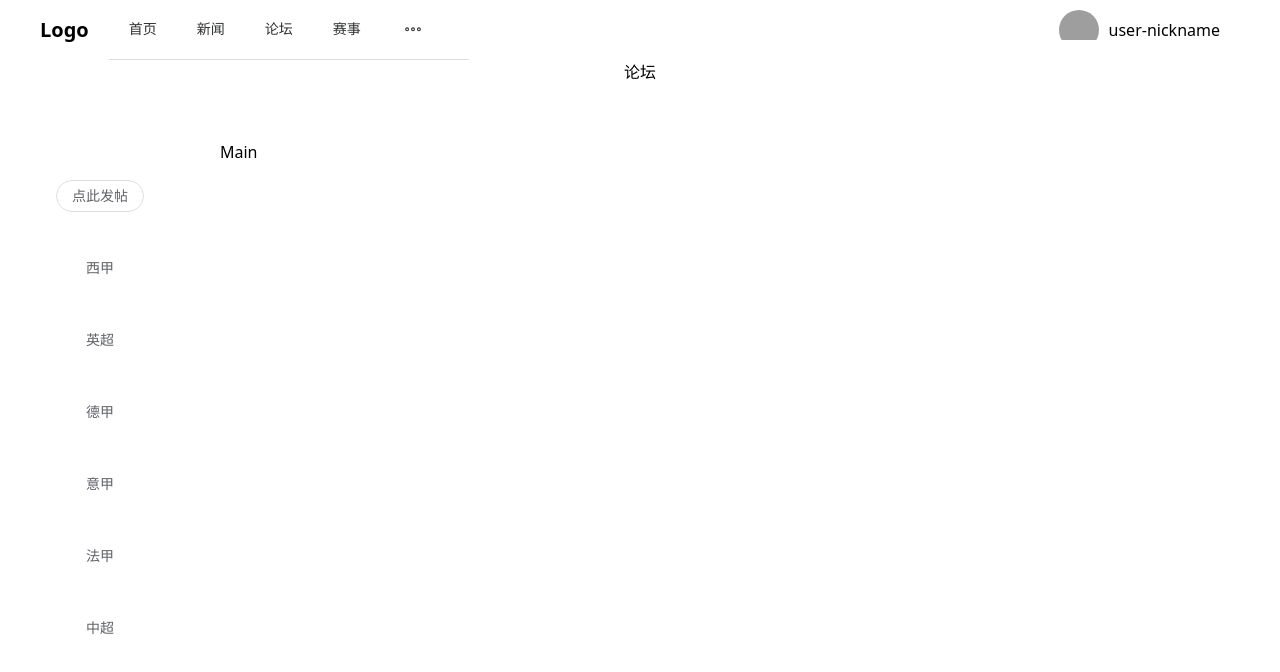
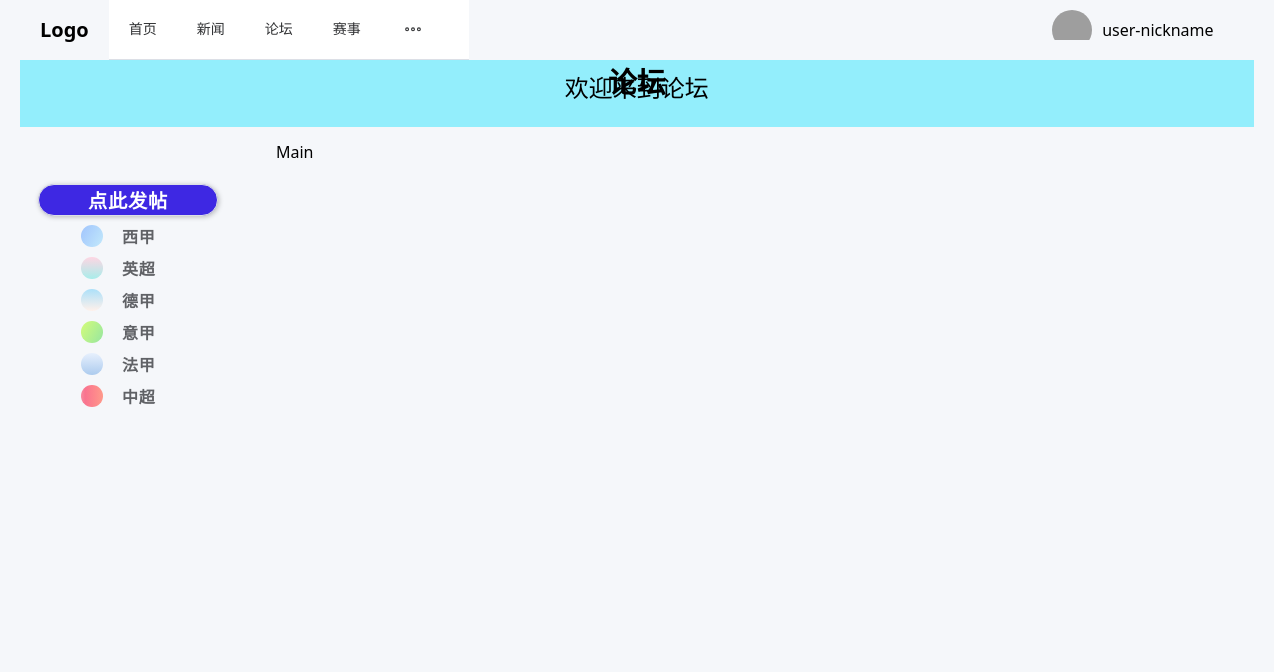
Before and after one commit to DATE-W/DB_design, a Vue app in the folder Frontend/: page /forum in a window 1280 px wide. Shown: the top 672 px of the page. Built offline with nearby package versions, Linux system fonts and the light colour scheme; grey boxes are pictures that could not be loaded.

Commit message:
2153061xjq 论坛界面优化v1.3
论坛界面优化

```diff
--- a/Frontend/src/components/forum.vue
+++ b/Frontend/src/components/forum.vue
@@ -1,20 +1,31 @@
+<!-- 论坛界面优化v1.3 -->
 <template>
     <div class="common-layout">
-        <el-container>
+        <el-container class="bkBox">
             <my-nav></my-nav>
-            <el-header :class="['forum-header', selectedColor]">
-                {{ selectedTopic }}
-                <br>
-                {{ selectedDescription }}
+            <el-header>
+                <!-- 点击了某个联赛 -->
+                <div :class="['forum-header', selectedColor]" v-if="isButtonClicked">
+                    <p class="subTittle">{{ selectedTopic }}</p>
+                    <p class="subDescription">{{ selectedDescription }}</p>
+                </div>
+                <!-- 尚未点击任何按钮 -->
+                <div class="subHeaderBox" v-else>
+                    <p class="subTittle">论坛</p>
+                    <p class="subDescription">欢迎来到论坛</p>
+                </div>
             </el-header>
             <!-- 上端论坛话题显示 -->
             <el-container>
-                <el-aside width="200px">
+                <el-aside width="20vw">
                     <div class="button-container">
-                        <el-button class="button-item" round>点此发帖</el-button>
+                        <el-button class="postButton" round>
+                            <text class="postButtonText">点此发帖</text>
+                        </el-button>
                         <div v-for="row in buttonRows" :key="row">
-                            <el-button v-for="button in row" :key="button.type" @click="selectTopic(button)" class="button-item" text>
-                                {{ button.text }}
+                            <el-button v-for="button in row" :key="button.type" @click="selectTopic(button)" class="raceButtonBox" text>
+                                <div :class="['raceButtonCircle' , button.color]"></div>
+                                <div class="raceButtonText">{{ button.text }}</div>
                             </el-button>
                         </div>
                     </div>
@@ -28,8 +39,15 @@
 </template>
 
 <style scoped>
+.bkBox{
+    position: absolute;
+    width:99.5%;
+    height:98.9%;
+    background-color: #F5F7FA;
+}
 .forum-header {
     text-align: center;
+    height:5.2vw;
 }
 
 .button-container {
@@ -40,45 +58,112 @@
     margin-top: 20%;
 }
 
-/* 每个按钮之间有间隔 */
-.button-item {
-    margin: 20px;
+/*次顶部显示style*/
+.subHeaderBox{
+    text-align: center;
+    height:5.2vw;
+    background-color: #93eefc;
+}
+.subTittle{
+    color: black;
+    font-family: NSimSun;
+    font-size: 1.8rem;
+    font-style: normal;
+    font-weight: 600;
+    line-height: normal;
+    height:0.7vw;
+}
+.subDescription{
+    color: black;
+    font-family: STKaiti;
+    font-size: 1.5rem;
+    font-style: normal;
+    font-weight: 400;
+    line-height: normal;
+    height:0.7vw;
 }
 
+/* 发帖按钮 */
+.postButton{
+    margin-top: 1vw;
+    margin-bottom: 0.3vw;
+    border-radius: 8vw;
+    background-color: #3e28e3;
+    box-shadow: 1px 1px 5px 0px rgba(0, 0, 0, 0.25);
+    width:14vw;
+    height:2.5vw;
+}
+.postButtonText{
+    color: rgb(255, 255, 255);
+    font-family: Ubuntu;
+    font-size: 1.2rem;
+    font-style: normal;
+    font-weight: 700;
+    line-height: normal;
+    letter-spacing: 0.8px;
+}
+
+/*各联赛按钮*/
+.raceButtonBox{
+    margin:0.5vw;
+    border-radius: 20vw;
+    height:1.5vw;
+}
+.raceButtonCircle{
+    position: relative;
+    left:-1.5vw;
+    border-radius: 50%;
+    width:1.7vw;
+    height:1.7vw;
+}
+.raceButtonText{
+    font-family: Ubuntu;
+    font-size: 1rem;
+    font-style: normal;
+    font-weight: 600;
+    line-height: normal;
+    letter-spacing: 0.8px;
+}
+/*每个联赛的横幅颜色*/
 .LL {
-    background-color: #e0f1ff;
+    background-image: linear-gradient(120deg, #a1c4fd 0%, #c2e9fb 100%);
 }
 
 .PL {
-    background-color: #ffe6e6;
+    background-image: linear-gradient(to top, #a8edea 0%, #fed6e3 100%);
 }
 
 .BL {
-    background-color: #e6f2ff;
+    background-image: linear-gradient(to top, #fff1eb 0%, #ace0f9 100%);
 }
 
 .SA {
-    background-color: #ffe6ff;
+    background-image: linear-gradient(120deg, #d4fc79 0%, #96e6a1 100%);
 }
 
 .L1 {
-    background-color: #e6ffe6;
+    background-image: linear-gradient(to top, #accbee 0%, #e7f0fd 100%);
 }
 
 .CSL {
-    background-color: #f00e0e;
+    background-image: linear-gradient(to right, #f78ca0 0%, #f9748f 19%, #fd868c 60%, #fe9a8b 100%);
 }
 </style>
 
 <script>
 import { defineComponent } from 'vue';
 import MyNav from './nav.vue';
+
 export default defineComponent({
+    components: {
+      'my-nav': MyNav
+    },
     data() {
         return {
             selectedTopic: '论坛',
             selectedColor: '',
             selectedDescription: '',
+            isButtonClicked:false,
             buttons: [
                 { type: 'LL', text: '西甲', color: 'LL', description: '西甲联赛是西班牙的顶级足球联赛'},
                 { type: 'PL', text: '英超', color: 'PL', description: '英超联赛是英格兰的顶级足球联赛'},
@@ -102,13 +187,11 @@ export default defineComponent({
     },
     methods: {
         selectTopic(button) {
+            this.isButtonClicked = true;
             this.selectedTopic = button.text;
             this.selectedColor = button.color;
             this.selectedDescription = button.description;
         },
     },
-    components: {
-      'my-nav': MyNav
-    }
 });
 </script>
```
